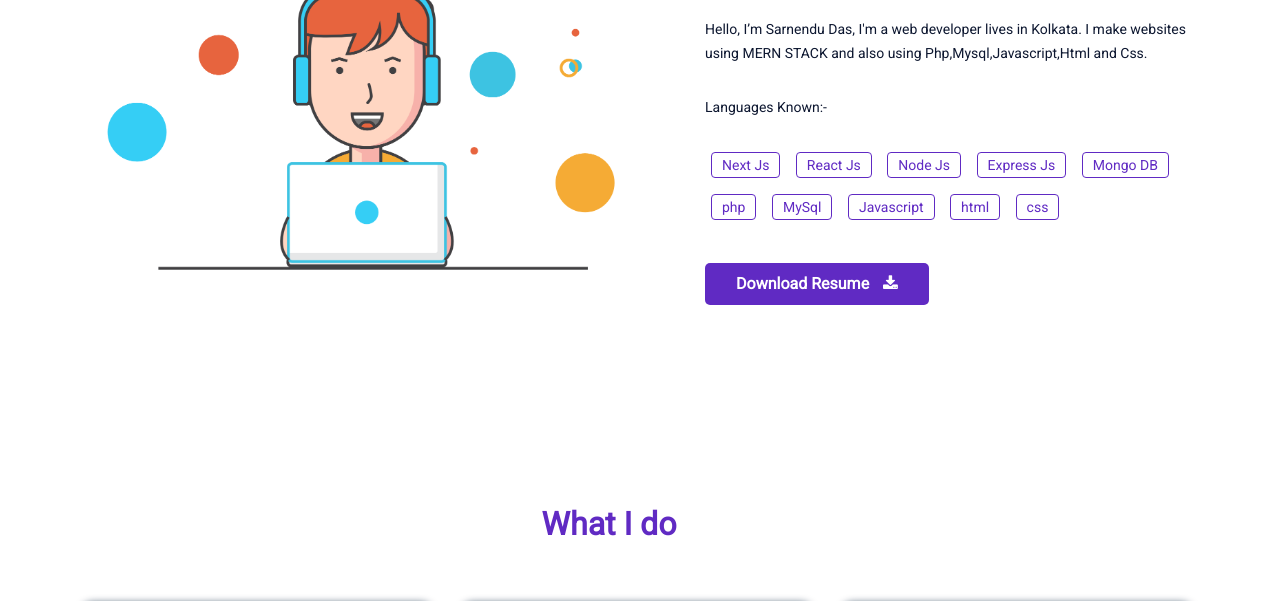
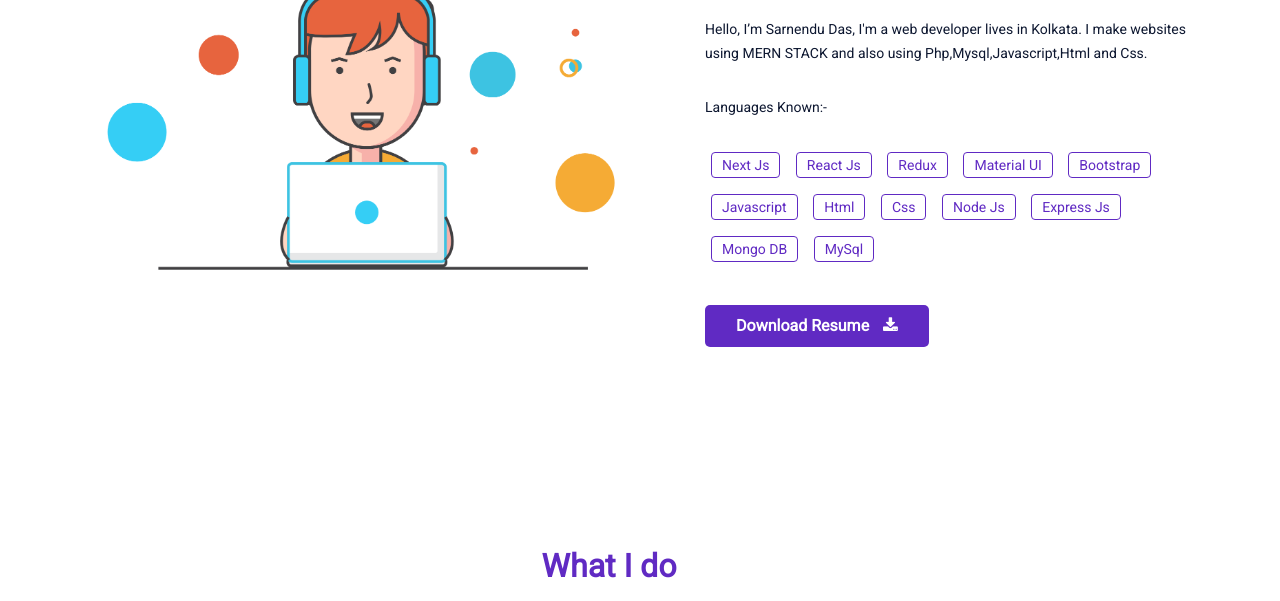
Before and after one commit to sarnendu1/portfolio, a plain HTML site: page index.html in a window 1280 px wide. Shown: the part 837-1438 px from the top of the page. Drawn offline with Linux system fonts and the light colour scheme; some packages are replaced by stand-ins of ours.

Commit message:
updated code

```diff
--- a/index.html
+++ b/index.html
@@ -169,17 +169,16 @@
                                 <ul>
                                     <li><span>Next Js</span></li>
                                     <li><span>React Js</span></li>
-
+                                    <li><span>Redux</span></li>
+                                    <li><span>Material UI</span></li>
+                                    <li><span>Bootstrap</span></li>
+                                    <li><span>Javascript</span></li>
+                                    <li><span>Html</span></li>
+                                    <li><span>Css</span></li>
                                     <li><span>Node Js</span></li>
                                     <li><span>Express Js</span></li>
                                     <li><span>Mongo DB</span></li>
-
-                                    <li><span>php</span></li>
                                     <li><span>MySql</span></li>
-                                    <li><span>Javascript</span></li>
-                                    <li><span>html</span></li>
-                                    <li><span>css</span></li>
-
 
                                 </ul>
                             </div>
```
Also changed, not shown: 1 other file.
